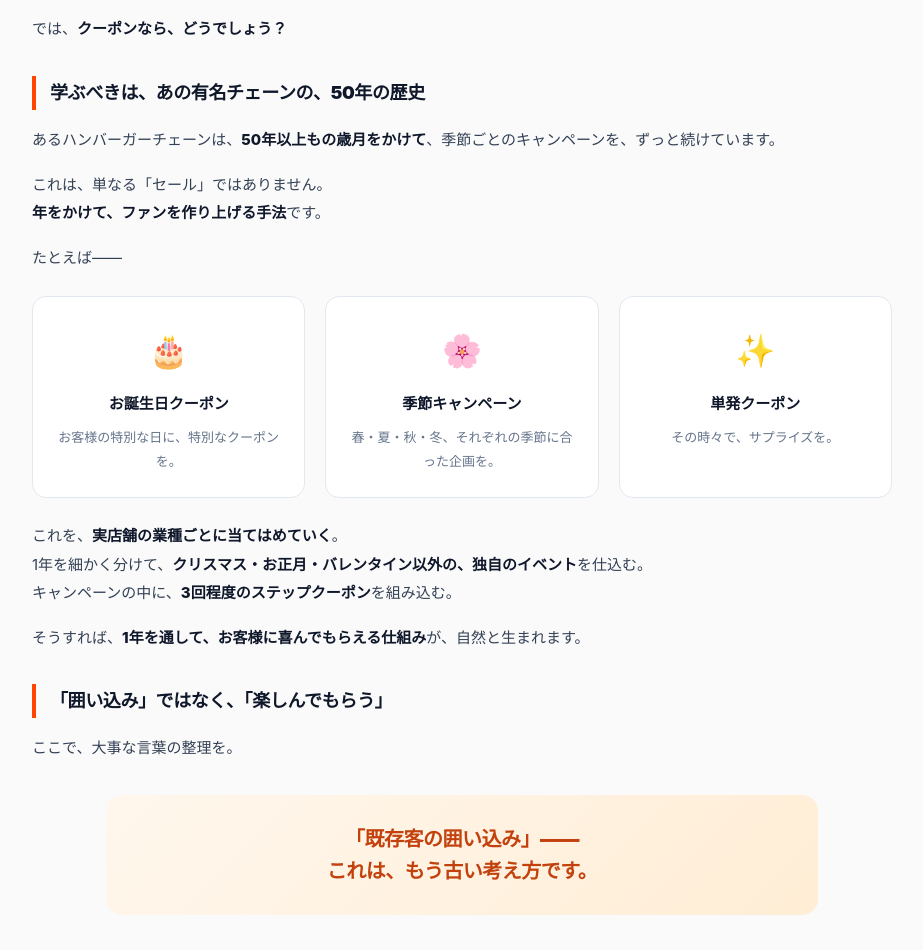
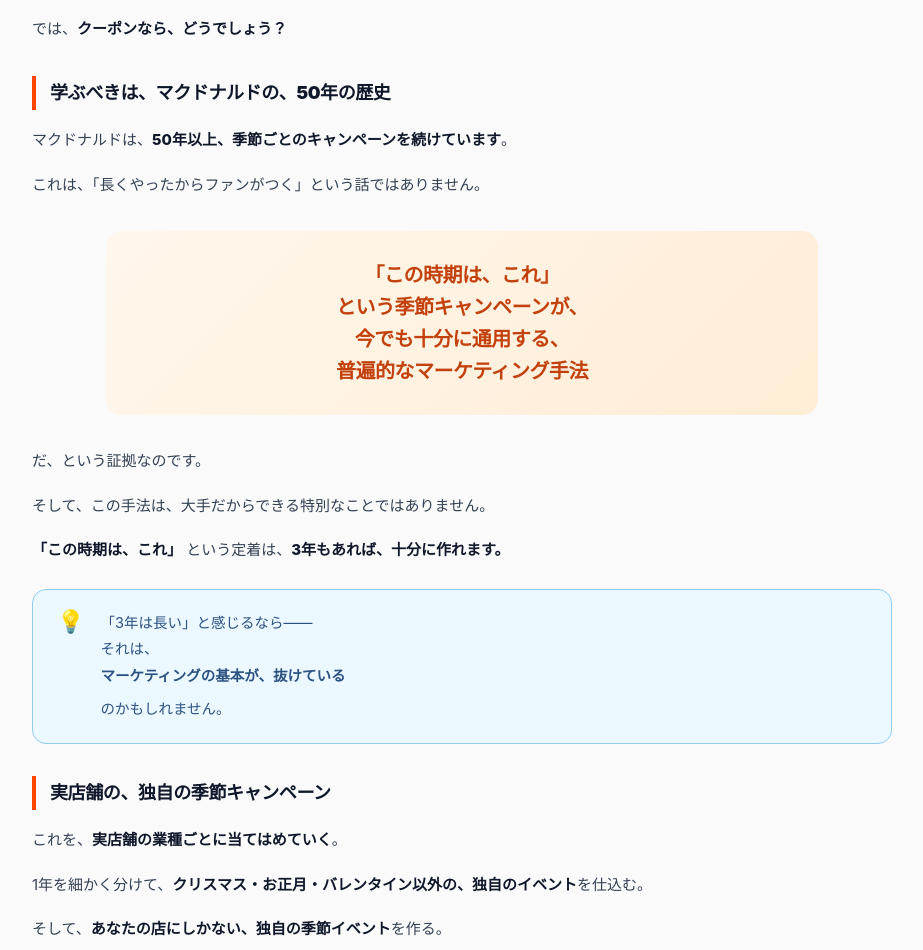
Before and after one commit to thellcishii-lang/push-taro, a Next.js app: page /guide/why-push-taro in a window 1280 px wide. Shown: the part 3380-4330 px from the top of the page, without its empty margins (178-1101 px from the left). Built offline with nearby package versions, Linux system fonts and the light colour scheme; no server answers.

Commit message:
Update page.tsx

```diff
--- a/app/guide/why-push-taro/page.tsx
+++ b/app/guide/why-push-taro/page.tsx
@@ -200,42 +200,88 @@ export default function WhyPushTaroPage() {
             では、<strong>クーポンなら、どうでしょう？</strong>
           </p>
 
-          <h3 className="g-h3">学ぶべきは、あの有名チェーンの、50年の歴史</h3>
+          <h3 className="g-h3">学ぶべきは、マクドナルドの、50年の歴史</h3>
 
           <p>
-            あるハンバーガーチェーンは、<strong>50年以上もの歳月をかけて</strong>、季節ごとのキャンペーンを、ずっと続けています。
+            マクドナルドは、<strong>50年以上、季節ごとのキャンペーンを続けています</strong>。
           </p>
           <p>
-            これは、単なる「セール」ではありません。<br />
-            <strong>年をかけて、ファンを作り上げる手法</strong>です。
+            これは、「長くやったからファンがつく」という話ではありません。
           </p>
-          <p>たとえば——</p>
+
+          <div className="g-quote is-orange">
+            「この時期は、これ」<br />
+            という季節キャンペーンが、<br />
+            今でも十分に通用する、<br />
+            普遍的なマーケティング手法
+          </div>
+
+          <p>
+            だ、という証拠なのです。
+          </p>
+          <p>
+            そして、この手法は、大手だからできる特別なことではありません。
+          </p>
+          <p>
+            <strong>「この時期は、これ」</strong> という定着は、<strong>3年もあれば、十分に作れます。</strong>
+          </p>
+
+          <div className="g-callout info">
+            <span className="ico">💡</span>
+            <div>
+              <p>
+                「3年は長い」と感じるなら——<br />
+                それは、<strong>マーケティングの基本が、抜けている</strong>のかもしれません。
+              </p>
+            </div>
+          </div>
+
+          <h3 className="g-h3">実店舗の、独自の季節キャンペーン</h3>
+
+          <p>
+            これを、<strong>実店舗の業種ごとに当てはめていく</strong>。
+          </p>
+          <p>
+            1年を細かく分けて、<strong>クリスマス・お正月・バレンタイン以外の、独自のイベント</strong>を仕込む。
+          </p>
+          <p>
+            そして、<strong>あなたの店にしかない、独自の季節イベント</strong>を作る。
+          </p>
 
           <div className="g-grid">
             <div className="g-card-simple">
-              <div className="g-icon-big">🎂</div>
-              <h4>お誕生日クーポン</h4>
-              <p>お客様の特別な日に、特別なクーポンを。</p>
+              <div className="g-icon-big">🥐</div>
+              <h4>パン屋なら</h4>
+              <p>「毎年、桜の時期にだけ出す、桜あんぱん」</p>
             </div>
             <div className="g-card-simple">
-              <div className="g-icon-big">🌸</div>
-              <h4>季節キャンペーン</h4>
-              <p>春・夏・秋・冬、それぞれの季節に合った企画を。</p>
+              <div className="g-icon-big">☕</div>
+              <h4>カフェなら</h4>
+              <p>「秋の夜長にだけ出す、限定ブレンド」</p>
             </div>
             <div className="g-card-simple">
-              <div className="g-icon-big">✨</div>
-              <h4>単発クーポン</h4>
-              <p>その時々で、サプライズを。</p>
+              <div className="g-icon-big">💇</div>
+              <h4>美容室なら</h4>
+              <p>「春の新生活応援、初回20%OFF」</p>
             </div>
           </div>
 
           <p>
-            これを、<strong>実店舗の業種ごとに当てはめていく</strong>。<br />
-            1年を細かく分けて、<strong>クリスマス・お正月・バレンタイン以外の、独自のイベント</strong>を仕込む。<br />
-            キャンペーンの中に、<strong>3回程度のステップクーポン</strong>を組み込む。
+            お客様は、それを<strong>1年待ってくれる</strong>ようになります。
           </p>
           <p>
-            そうすれば、<strong>1年を通して、お客様に喜んでもらえる仕組み</strong>が、自然と生まれます。
+            キャンペーンの中に、<strong>3回程度のステップクーポン</strong>を組み込む。<br />
+            そうすれば、<strong>1年目で「この時期はこれ」</strong>が、お客様の頭に残り始めます。
+          </p>
+
+          <div className="g-quote is-orange">
+            3年目には、<br />
+            お客様が「今年も、あれが来る」と<br />
+            待ってくれるようになる。
+          </div>
+
+          <p>
+            これが、<strong>実店舗が長く愛され続ける、本当の秘訣</strong>なのです。
           </p>
 
           <h3 className="g-h3">「囲い込み」ではなく、「楽しんでもらう」</h3>
@@ -349,7 +395,7 @@ export default function WhyPushTaroPage() {
   <span className="ico">📈</span>
   <div>
     <div className="title">導入事例</div>
-                  <div class="sub">成果を出した店舗の事例</div>
+    <div className="sub">成果を出した店舗の事例</div>   {/* ← className に */}
   </div>
   <span className="arrow">→</span>
 </Link>
```
Lines whose indentation alone changed are shown as unchanged.
